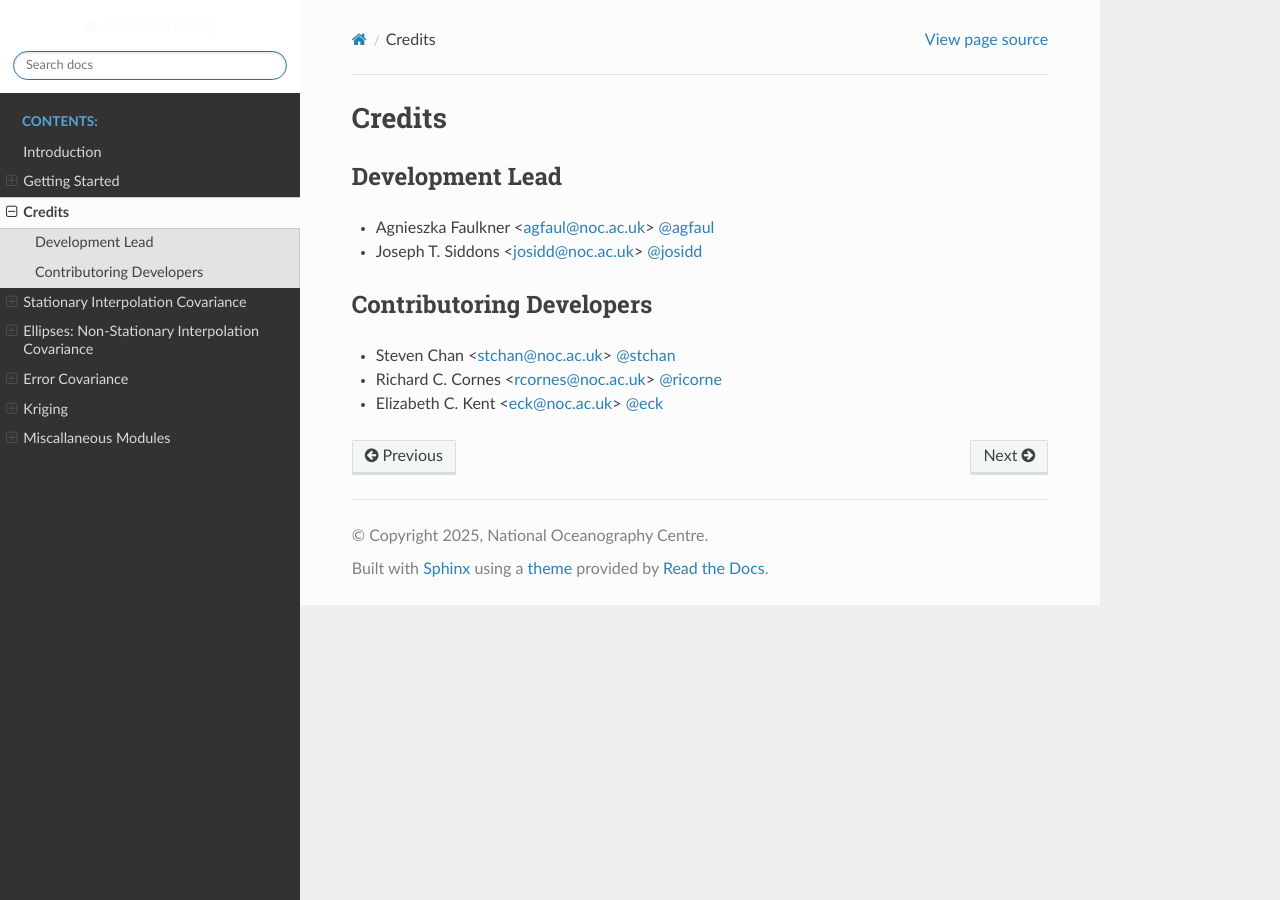
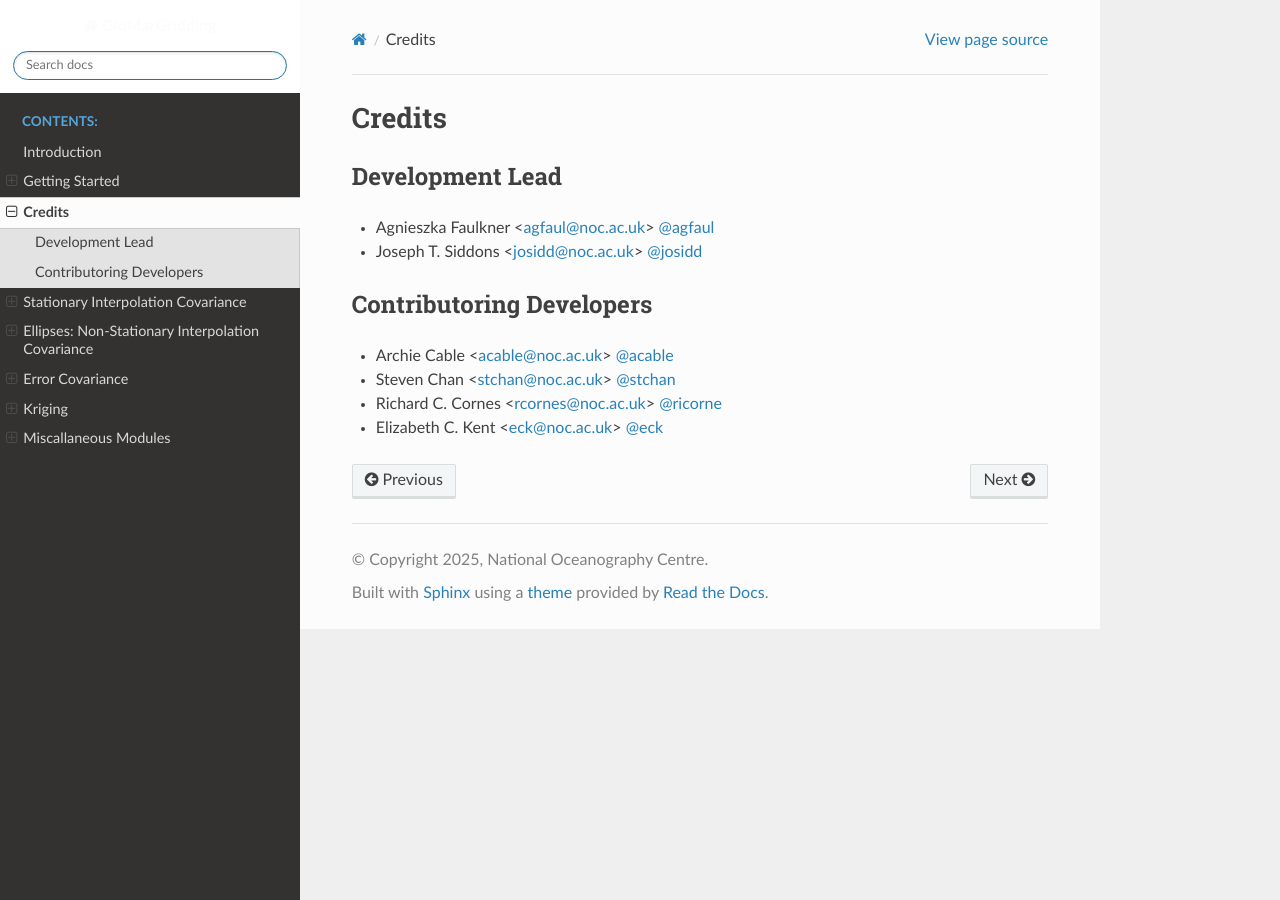
Before and after one commit to jtsiddons/GloMarGridding, a Sphinx documentation site: the page built from docs/authors.rst, in a window 1280 px wide. Built offline with Sphinx 7.4.7 and the Read the Docs theme 3.1.0, drawn with Linux system fonts in a browser that asks for light colours.

Commit message:
contrib: add acable as contributor

```diff
--- a/docs/authors.rst
+++ b/docs/authors.rst
@@ -11,6 +11,7 @@ Development Lead
 Contributoring Developers
 -------------------------
 
+* Archie Cable <acable@noc.ac.uk> `@acable <git.noc.ac.uk/acable>`_
 * Steven Chan <stchan@noc.ac.uk> `@stchan <git.noc.ac.uk/stchan>`_
 * Richard C. Cornes <rcornes@noc.ac.uk> `@ricorne <git.noc.ac.uk/ricorne>`_
 * Elizabeth C. Kent <eck@noc.ac.uk> `@eck <git.noc.ac.uk/eck>`_
```
